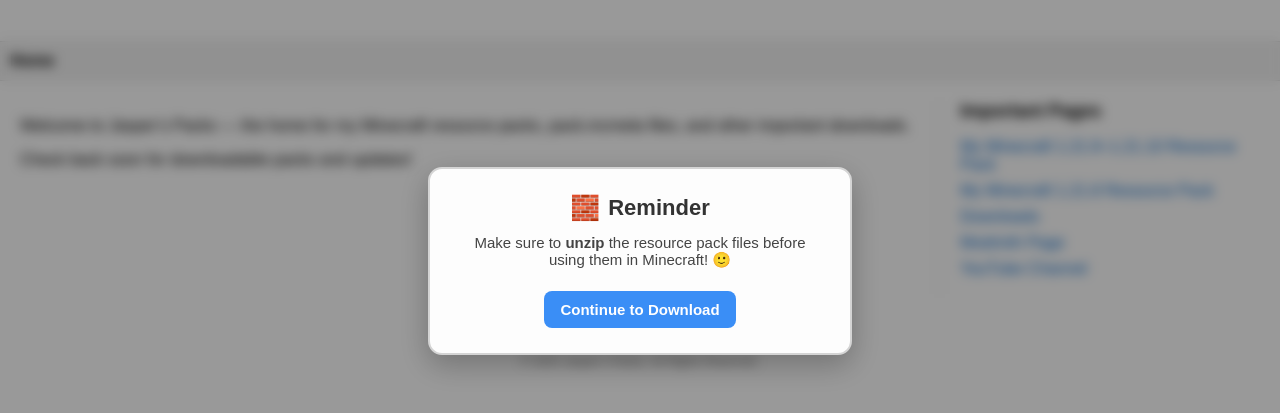
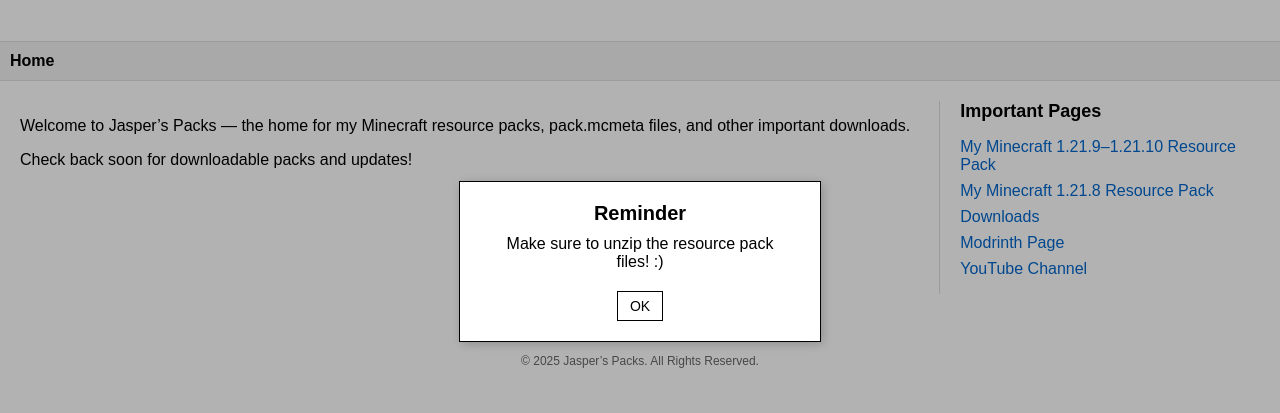
Before and after one commit to JasperSoosaar25/jaspers-packs, a plain HTML site: page index.html in a window 1280 px wide. Both pictures are taken after a click on the link "My Minecraft 1.21.8 Resource Pack". Shown: the part 139-552 px from the top of the page. Drawn offline with Linux system fonts and the light colour scheme.

Commit message:
Refactor overlay and popup styling
Updated the overlay and popup styles for better visibility and user interaction.

```diff
--- a/index.html
+++ b/index.html
@@ -86,71 +86,49 @@
       margin: 40px 0 20px 0;
     }
 
-    /* Overlay styling */
+    /* Overlay and popup styling */
     .overlay {
       position: fixed;
       inset: 0;
-      background-color: rgba(0,0,0,0.4);
-      backdrop-filter: blur(6px);
+      background-color: rgba(0,0,0,0.3);
       display: none;
       align-items: center;
       justify-content: center;
       z-index: 999;
     }
 
-    /* Popup box styling */
     .popup {
-      background-color: #fdfdfd;
-      border: 2px solid #d4d4d4;
-      border-radius: 14px;
-      padding: 25px 30px;
-      box-shadow: 0 10px 30px rgba(0,0,0,0.25);
+      background-color: #ffffff;
+      border: 1px solid #000;
+      padding: 20px 30px;
       text-align: center;
-      max-width: 360px;
-      width: 90%;
-      animation: fadeIn 0.2s ease-out;
+      width: 300px;
+      box-shadow: 2px 2px 10px rgba(0,0,0,0.2);
     }
 
     .popup h2 {
-      margin: 0;
-      font-size: 22px;
-      color: #333;
-      display: flex;
-      align-items: center;
-      justify-content: center;
-      gap: 8px;
-    }
-
-    .popup h2::before {
-      content: "🧱";
-      font-size: 24px;
+      font-size: 20px;
+      margin-top: 0;
+      margin-bottom: 10px;
+      color: #000;
     }
 
     .popup p {
-      font-size: 15px;
-      color: #444;
-      margin: 12px 0 22px 0;
+      margin: 10px 0 20px 0;
+      color: #000;
     }
 
     .popup button {
-      background-color: #3a8ef6;
-      color: white;
-      border: none;
-      border-radius: 8px;
-      padding: 10px 16px;
-      font-weight: bold;
+      background: none;
+      border: 1px solid #000;
+      color: #000;
+      padding: 6px 12px;
       cursor: pointer;
-      transition: 0.2s;
-      font-size: 15px;
+      font-size: 14px;
     }
 
     .popup button:hover {
-      background-color: #2e78d0;
-    }
-
-    @keyframes fadeIn {
-      from {opacity: 0; transform: scale(0.9);}
-      to {opacity: 1; transform: scale(1);}
+      background-color: #f2f2f2;
     }
   </style>
 </head>
@@ -190,8 +168,8 @@
   <div id="overlay" class="overlay">
     <div class="popup">
       <h2>Reminder</h2>
-      <p>Make sure to <strong>unzip</strong> the resource pack files before using them in Minecraft! 🙂</p>
-      <button id="continueBtn">Continue to Download</button>
+      <p>Make sure to unzip the resource pack files! :)</p>
+      <button id="continueBtn">OK</button>
     </div>
   </div>
 
```
